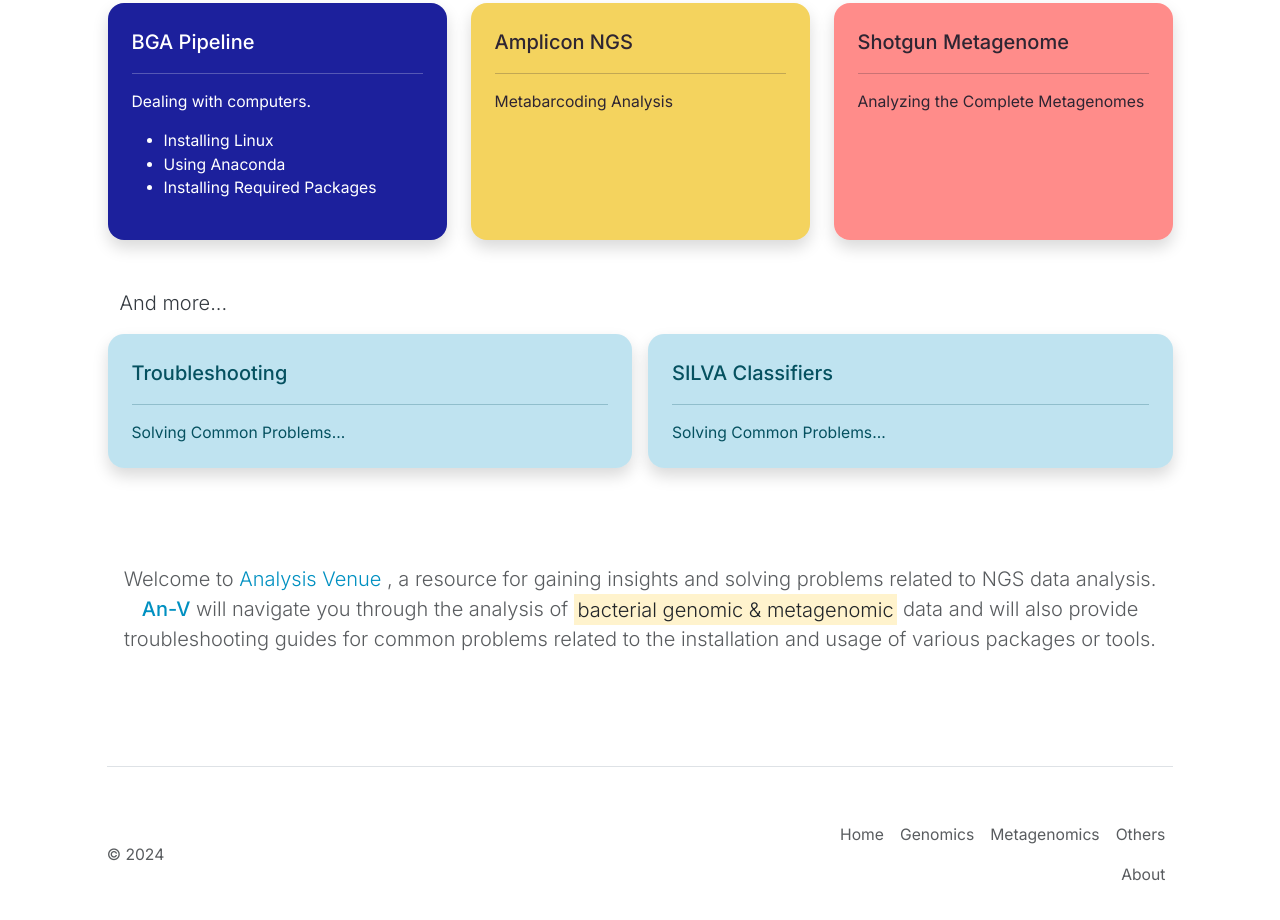
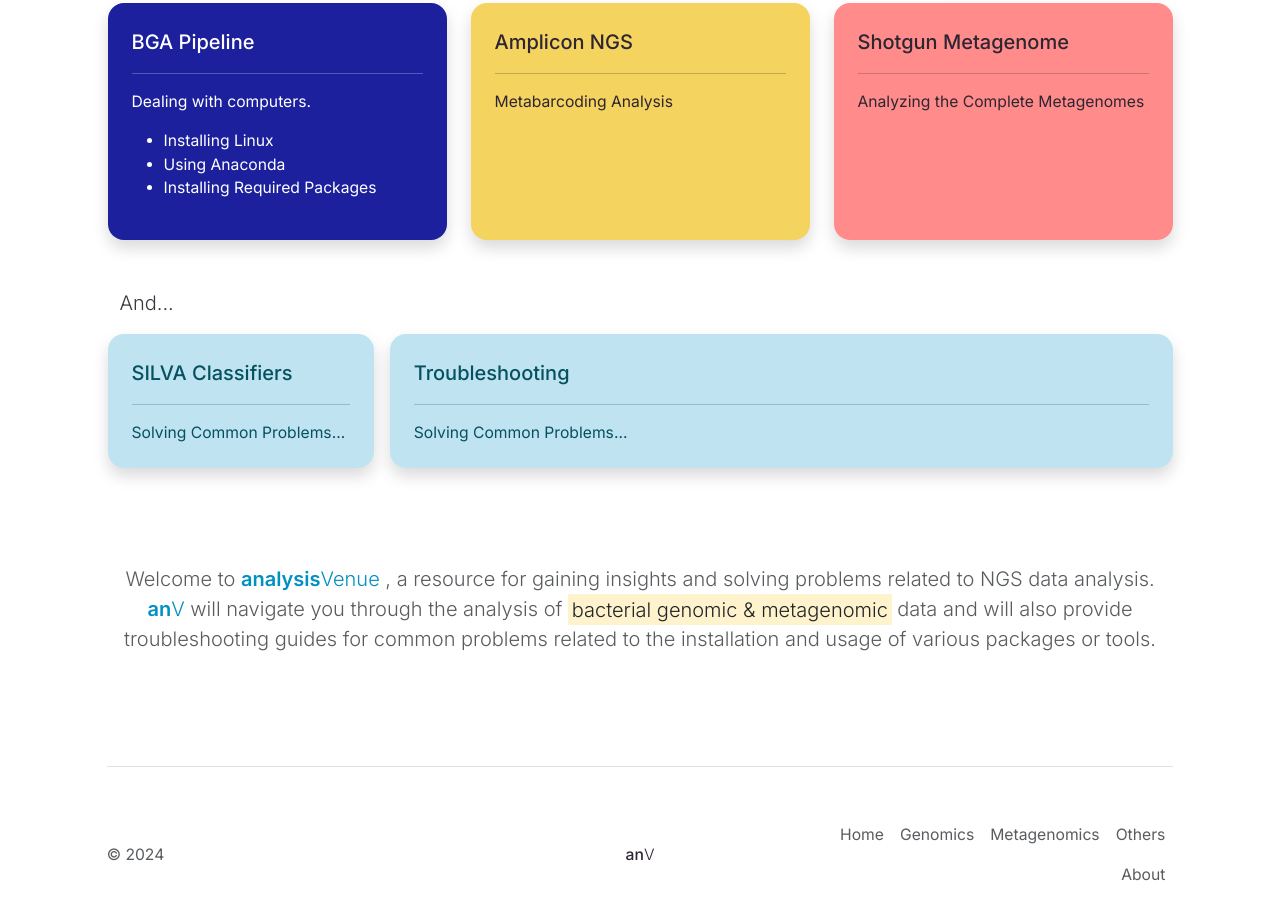
Before and after one commit to anw-sh/anw-sh.github.io, a plain HTML site: page index.html in a window 1280 px wide. Shown: the part 426-1346 px from the top of the page. Drawn offline with nearby package versions, Linux system fonts and the light colour scheme.

Commit message:
Home page

```diff
--- a/index.html
+++ b/index.html
@@ -28,8 +28,8 @@
     <nav class="navbar navbar-expand-lg navbar-light fixed-top">
         <div class="container-fluid mx-5">
             <!-- Logo for smaller screens -->
-            <a class="navbar-brand text-uppercase d-lg-none" href="index.html">
-                <img src="assets/images/Logos/Logo_INCEN_Black120.png" alt="Logo" class="img-fluid">
+            <a class="navbar-brand text-uppercase d-lg-none" href="index.html">An-V
+                <!-- <img src="assets/images/Logos/Logo_INCEN_Black120.png" alt="Logo" class="img-fluid"> -->
             </a>
             <div>
                 <button class="navbar-toggler border-0" type="button" data-bs-toggle="collapse" data-bs-target="#navbarCollapse" aria-controls="navbarCollapse" aria-expanded="false" aria-label="Toggle navigation">
@@ -171,16 +171,16 @@
                         <p class="card-text">Analyzing the Complete Metagenomes</p>
                     </div>
                 </div>
-                <p class="lead mt-5">And more...</p>
+                <p class="lead mt-5">And...</p>
                 <!-- Row 3 -->
                 <div class="row justify-content-between gap-3 h-100">
-                    <div class="col shadow special-list-item rounded-4 p-4 bg-info bg-opacity-25 text-info-emphasis">
-                        <p class="lead fw-medium card-title">Troubleshooting</p>
+                    <div class="col-md-3 shadow special-list-item rounded-4 p-4 bg-info bg-opacity-25 text-info-emphasis">
+                        <p class="lead fw-medium card-title">SILVA Classifiers</p>
                         <hr>
                         <p class="card-text">Solving Common Problems...</p>
                     </div>
                     <div class="col shadow special-list-item rounded-4 p-4 bg-info bg-opacity-25 text-info-emphasis">
-                        <p class="lead fw-medium card-title">SILVA Classifiers</p>
+                        <p class="lead fw-medium card-title">Troubleshooting</p>
                         <hr>
                         <p class="card-text">Solving Common Problems...</p>
                     </div>
@@ -188,7 +188,7 @@
             </div>
         </div>
         <p class="fs-5 text-muted fw-light text-center col-11 mx-auto mt-5">
-            Welcome to <span class="text-info">Analysis Venue</span> , a resource for gaining insights and solving problems related to NGS data analysis. <span class="h5 fw-medium text-info">An-V</span> will navigate you through the analysis of <mark>bacterial genomic & metagenomic</mark> data and will also provide troubleshooting guides for common problems related to the installation and usage of various packages or tools.
+            Welcome to <span class="text-info"><span class="fw-semibold">analysis</span><span class="fw-light">Venue</span></span> , a resource for gaining insights and solving problems related to NGS data analysis. <span class="text-info"><span class="fw-semibold">an</span><span class="fw-light">V</span></span> will navigate you through the analysis of <mark>bacterial genomic & metagenomic</mark> data and will also provide troubleshooting guides for common problems related to the installation and usage of various packages or tools.
         </p>
     </section>
 
@@ -197,8 +197,8 @@
         <footer class="d-flex flex-wrap justify-content-between align-items-center py-5 my-3 border-top">
             <p class="col-lg-4 mb-0 text-muted">&copy; 2024</p>
 
-            <a href="index.html" class="col-lg-4 d-flex align-items-center justify-content-center mb-3 mb-md-0 me-md-auto link-dark text-decoration-none">
-                <img src="assets/images/Logos/Logo_INCEN_Black120.png" alt="">
+            <a href="index.html" class="col-lg-4 d-flex align-items-center justify-content-center mb-3 mb-md-0 me-md-auto link-dark text-decoration-none"><span class="fw-medium">an</span><span class="fw-light">V</span>
+                <!-- <img src="assets/images/Logos/Logo_INCEN_Black120.png" alt=""> -->
             </a>
 
             <ul class="nav col-lg-4 justify-content-end">
```
